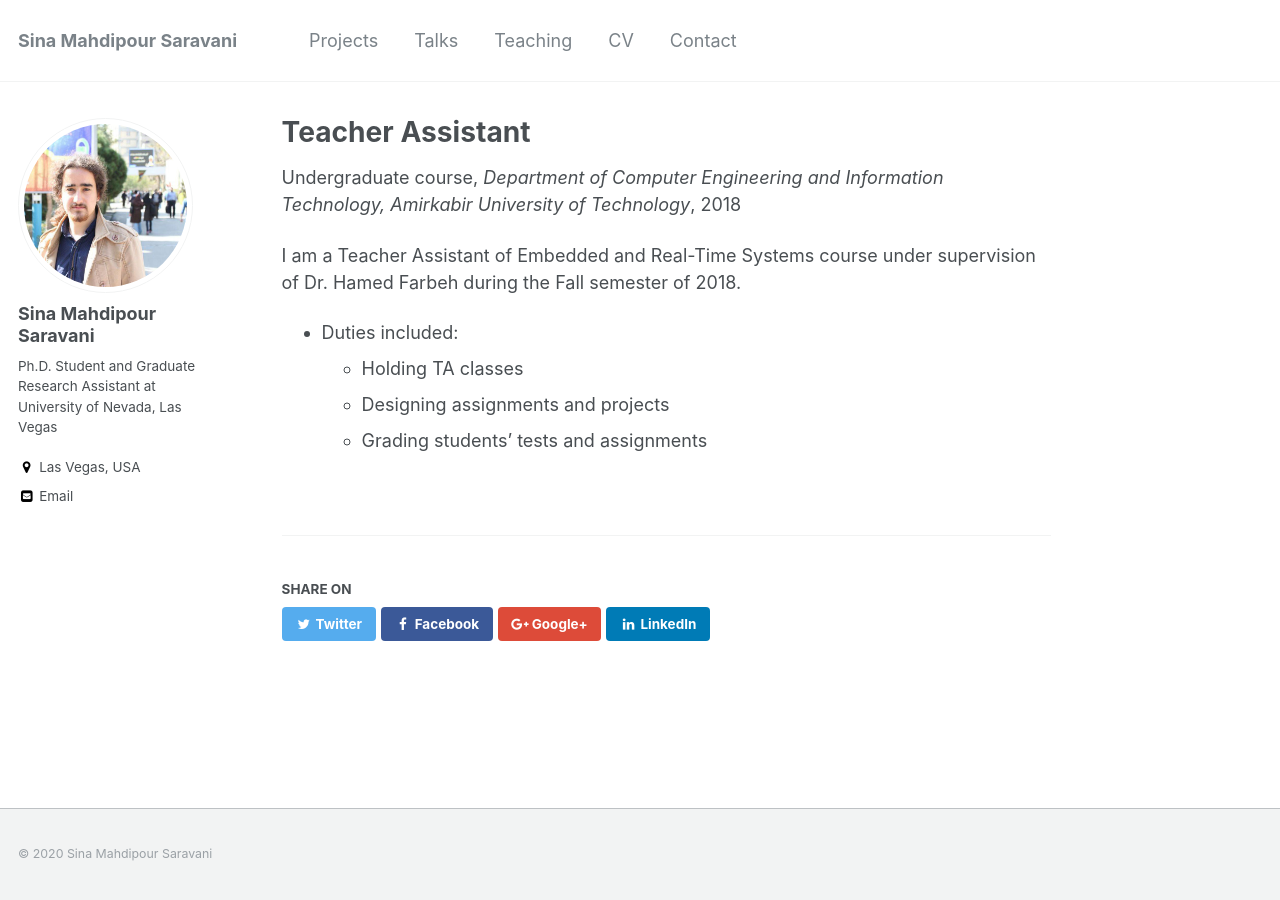
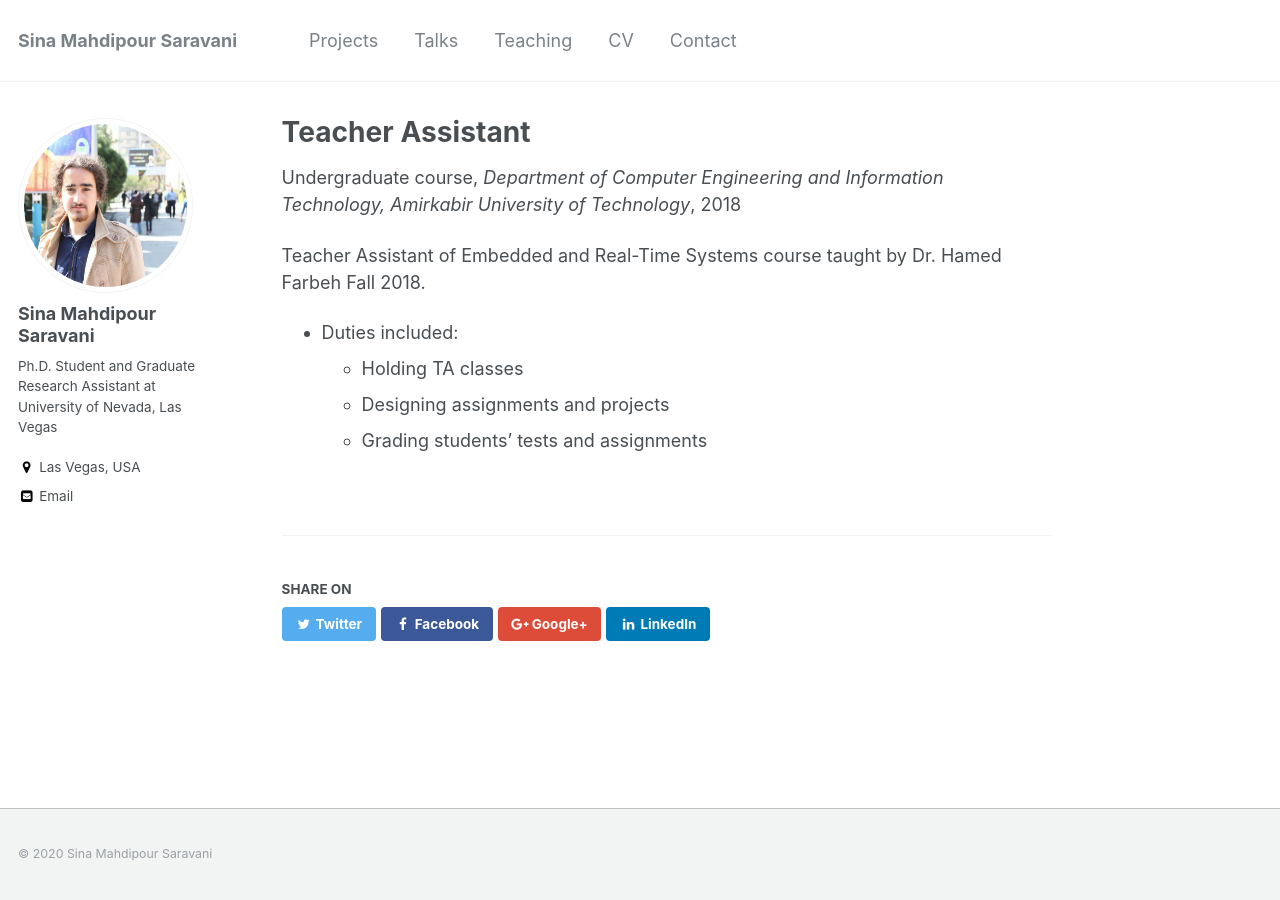
Before and after one commit to sinamps/sinamps.github.io, a Jekyll site: the page built from _teaching/embedded.md, in a window 1280 px wide. Built offline with Jekyll 4.4.1, drawn with Linux system fonts in a browser that asks for light colours.

Commit message:
Update embedded.md

```diff
--- a/_teaching/embedded.md
+++ b/_teaching/embedded.md
@@ -8,7 +8,7 @@ date: 2018-09-01
 location: "Tehran, Iran"
 ---
 
-I am a Teacher Assistant of Embedded and Real-Time Systems course under supervision of Dr. Hamed Farbeh during the Fall semester of 2018.
+Teacher Assistant of Embedded and Real-Time Systems course taught by Dr. Hamed Farbeh Fall 2018.
 
 * Duties included:
   * Holding TA classes
```
